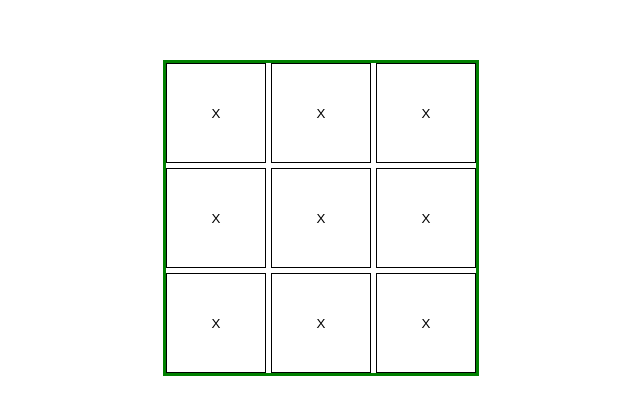
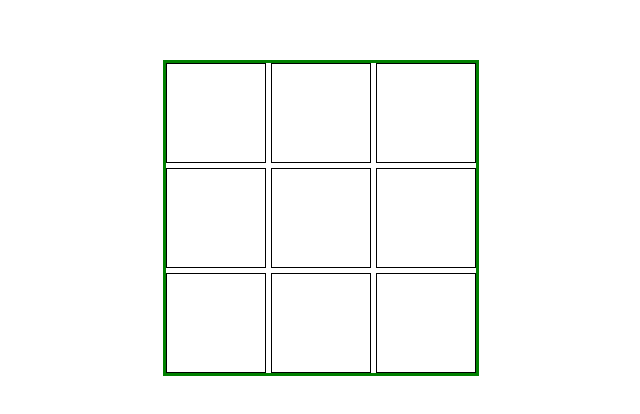
Before and after one commit to DBattou/TicTacToe, a React (Create React App) app: page / in a window 1280 px wide. Shown: the part 182-596 px from the top of the page, without its empty margins (319-959 px from the left). Built offline with nearby package versions, Linux system fonts and the light colour scheme.

Commit message:
Add a game local state, give each square corresponding callback

```diff
--- a/src/App.js
+++ b/src/App.js
@@ -6,7 +6,7 @@ import Board from './board/Board'
 function App() {
   return (
     <div className="App">
-      <Board></Board>
+      <Board gameSize={3}></Board>
     </div>
   )
 }
--- a/src/board/Board.jsx
+++ b/src/board/Board.jsx
@@ -1,24 +1,54 @@
-import React from 'react'
+import React, { useState, useCallback } from 'react'
 import './Board.css'
 import Square from '../square/Square'
 
-function Board() {
+function Board({ gameSize }) {
+  const [gameState, setGameState] = useState(Array(gameSize * gameSize).fill(''))
+  const [currentPlayer, setCurrentPlayer] = useState('X')
+
+  const changeGameState = useCallback(
+    (boardIndex) => {
+      console.log({ boardIndex })
+      const newGameState = [...gameState]
+
+      if (newGameState[boardIndex] === '') {
+        currentPlayer === 'O'
+          ? (newGameState[boardIndex] = 'O')
+          : (newGameState[boardIndex] = 'X')
+
+        setGameState(newGameState)
+        const nextPlayer = currentPlayer === 'O' ? 'X' : 'O'
+        setCurrentPlayer(nextPlayer)
+      }
+    },
+    [gameState, currentPlayer]
+  )
+
   return (
     <div className="App_board">
-      {/* Row 1 */}
+      {/*
       <Square></Square>
       <Square></Square>
       <Square></Square>
 
-      {/* Row 2 */}
       <Square></Square>
       <Square></Square>
       <Square></Square>
 
-      {/* Row 3 */}
       <Square></Square>
       <Square></Square>
       <Square></Square>
+      */}
+
+      {Array(gameSize * gameSize)
+        .fill()
+        .map((_, i) => (
+          <Square
+            key={`square_${i}`}
+            onClick={() => changeGameState(i)}
+            value={gameState[i]}
+          ></Square>
+        ))}
     </div>
   )
 }
--- a/src/square/Square.css
+++ b/src/square/Square.css
@@ -8,3 +8,8 @@
 
   border: 1px solid black;
 }
+
+.board_square:disabled {
+  cursor: auto;
+  color: black;
+}
--- a/src/square/Square.jsx
+++ b/src/square/Square.jsx
@@ -1,10 +1,10 @@
 import React from 'react'
 import './Square.css'
 
-function Square() {
+function Square({ onClick, value }) {
   return (
-    <button type="button" className="board_square" onClick={() => console.log('Debug')}>
-      X
+    <button type="button" className="board_square" onClick={onClick} disabled={!!value}>
+      {value}
     </button>
   )
 }
```
